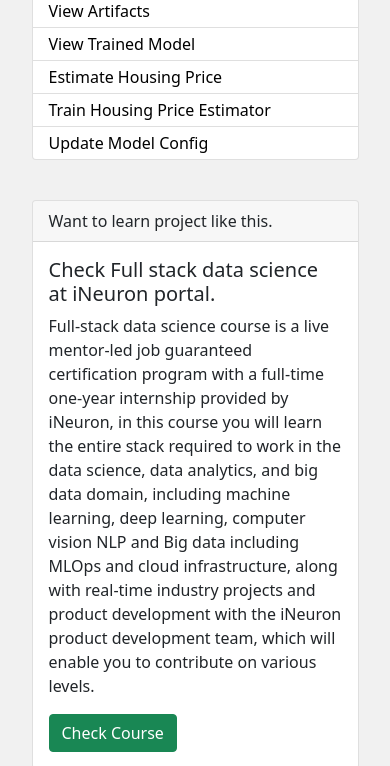
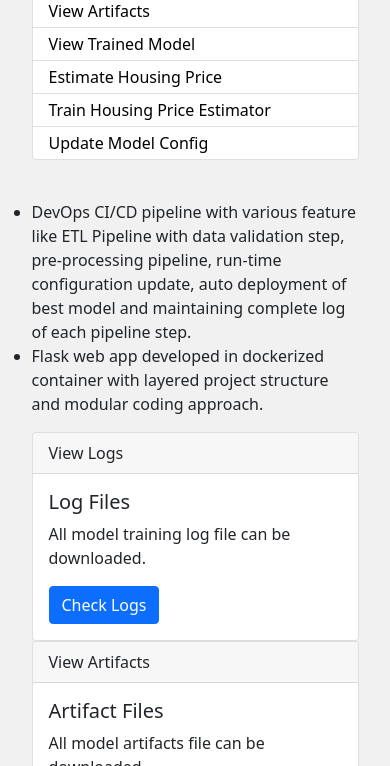
Before and after one commit to GodWin1100/Californa_Housing-ML_Pipeline, a Flask app: page / in a window 390 px wide. Shown: the part 135-901 px from the top of the page. Run offline with Flask 2, Linux system fonts and the light colour scheme; some libraries are stand-ins or nearby versions.

Commit message:
feat(index.html): intro added

```diff
--- a/templates/index.html
+++ b/templates/index.html
@@ -9,7 +9,7 @@
 {% block content %}
 
 <div class="row">
-    <div class="col-md-12 col-lg-12 col-sm-12"  style="margin-bottom:20px;">
+<!--     <div class="col-md-12 col-lg-12 col-sm-12"  style="margin-bottom:20px;">
         <div class="row">
             <div class="col-md-8">
         <div class="card">
@@ -29,8 +29,12 @@
             </div>
 
 
-        </div>
-        </div>
+        </div> -->
+    <ul>
+        <li>DevOps CI/CD pipeline with various feature like ETL Pipeline with data validation step, pre-processing pipeline, run-time configuration update, auto deployment of best model and maintaining complete log of each pipeline step.</li>
+        <li>Flask web app developed in dockerized container with layered project structure and modular coding approach.</li>
+    </ul>
+</div>
 <div class="col-md-4 col-lg-4 col-sm-12">
 <div class="card">
     <div class="card-header">
```
